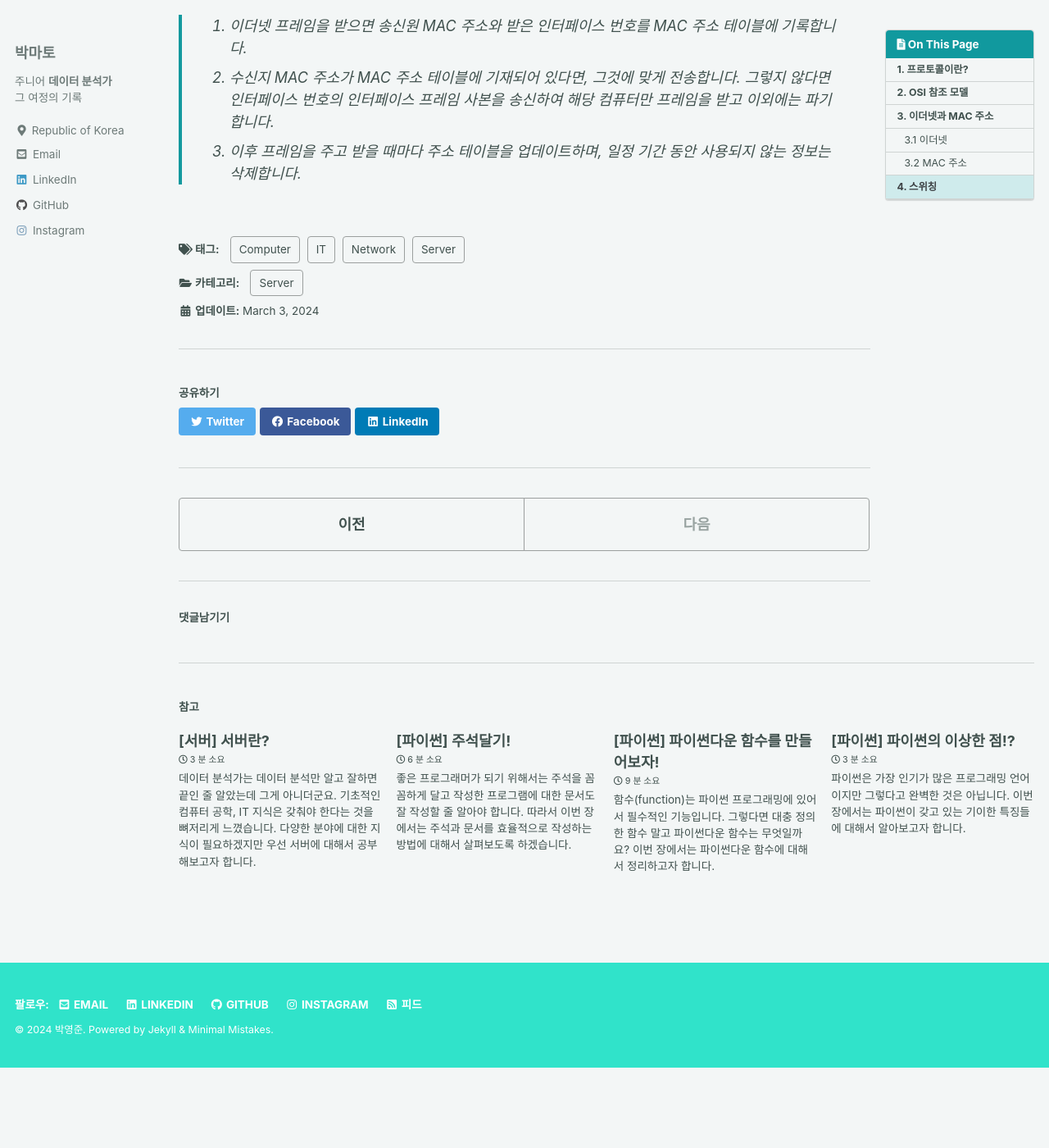
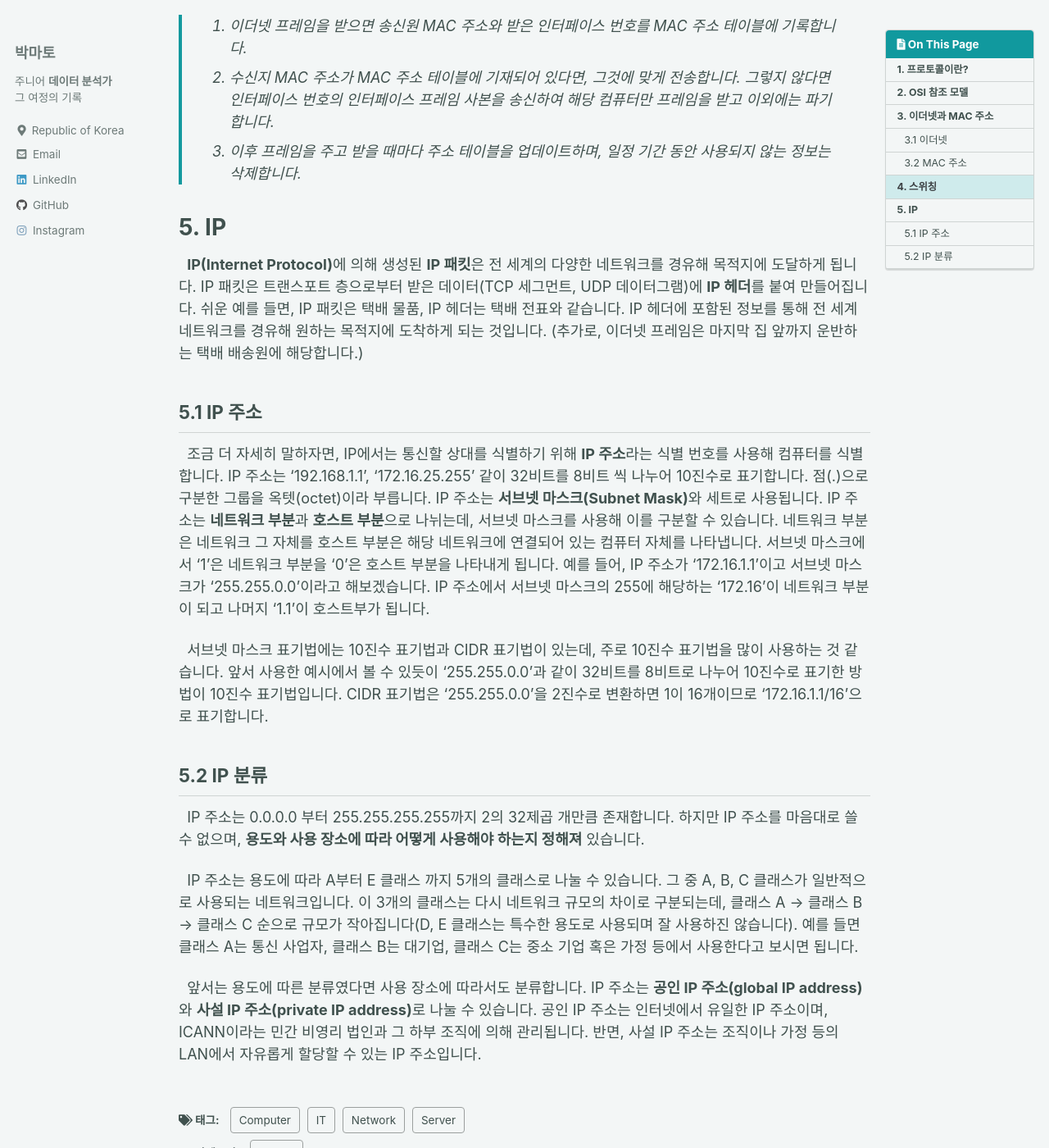
Before and after one commit to Mato-Park/Mato-Park.github.io, a Jekyll site: the page built from _posts/2024-03-03-server_basic2.md, in a window 1280 px wide and 1400 px high, scrolled down 2147 px. Shown: the whole window at 82% size. Built offline with Jekyll 4.4.1, drawn with Linux system fonts in a browser that asks for light colours; cached includes are drawn as plain includes; comment, search, counter and statistics services are not loaded; before the commit the page ends 3449 px from its top, so only the background shows below that; some of the changed text lies outside the part shown.

Commit message:
write 3rd server post 240311

```diff
--- a/_posts/2024-03-03-server_basic2.md
+++ b/_posts/2024-03-03-server_basic2.md
@@ -52,3 +52,18 @@ toc_label: "On This Page"
 > 1. 이더넷 프레임을 받으면 송신원 MAC 주소와 받은 인터페이스 번호를 MAC 주소 테이블에 기록합니다.
 > 2. 수신지 MAC 주소가 MAC 주소 테이블에 기재되어 있다면, 그것에 맞게 전송합니다. 그렇지 않다면 인터페이스 번호의 인터페이스 프레임 사본을 송신하여 해당 컴퓨터만 프레임을 받고 이외에는 파기합니다.
 > 3. 이후 프레임을 주고 받을 때마다 주소 테이블을 업데이트하며, 일정 기간 동안 사용되지 않는 정보는 삭제합니다.
+
+# 5. IP
+&#160; **IP(Internet Protocol)**에 의해 생성된 **IP 패킷**은 전 세계의 다양한 네트워크를 경유해 목적지에 도달하게 됩니다. IP 패킷은 트랜스포트 층으로부터 받은 데이터(TCP 세그먼트, UDP 데이터그램)에 **IP 헤더**를 붙여 만들어집니다. 쉬운 예를 들면, IP 패킷은 택배 물품, IP 헤더는 택배 전표와 같습니다. IP 헤더에 포함된 정보를 통해 전 세계 네트워크를 경유해 원하는 목적지에 도착하게 되는 것입니다. (추가로, 이더넷 프레임은 마지막 집 앞까지 운반하는 택배 배송원에 해당합니다.)<br>
+
+## 5.1 IP 주소
+&#160; 조금 더 자세히 말하자면, IP에서는 통신할 상대를 식별하기 위해 **IP 주소**라는 식별 번호를 사용해 컴퓨터를 식별합니다. IP 주소는 '192.168.1.1', '172.16.25.255' 같이 32비트를 8비트 씩 나누어 10진수로 표기합니다. 점(.)으로 구분한 그룹을 옥텟(octet)이라 부릅니다. IP 주소는 **서브넷 마스크(Subnet Mask)**와 세트로 사용됩니다. IP 주소는 **네트워크 부분**과 **호스트 부분**으로 나뉘는데, 서브넷 마스크를 사용해 이를 구분할 수 있습니다. 네트워크 부분은 네트워크 그 자체를 호스트 부분은 해당 네트워크에 연결되어 있는 컴퓨터 자체를 나타냅니다. 서브넷 마스크에서 '1'은 네트워크 부분을 '0'은 호스트 부분을 나타내게 됩니다. 예를 들어, IP 주소가 '172.16.1.1'이고 서브넷 마스크가 '255.255.0.0'이라고 해보겠습니다. IP 주소에서 서브넷 마스크의 255에 해당하는 '172.16'이 네트워크 부분이 되고 나머지 '1.1'이 호스트부가 됩니다. <br>
+
+&#160; 서브넷 마스크 표기법에는 10진수 표기법과 CIDR 표기법이 있는데, 주로 10진수 표기법을 많이 사용하는 것 같습니다. 앞서 사용한 예시에서 볼 수 있듯이 '255.255.0.0'과 같이 32비트를 8비트로 나누어 10진수로 표기한 방법이 10진수 표기법입니다. CIDR 표기법은 '255.255.0.0'을 2진수로 변환하면 1이 16개이므로 '172.16.1.1/16'으로 표기합니다.
+
+## 5.2 IP 분류
+&#160; IP 주소는 0.0.0.0 부터 255.255.255.255까지 2의 32제곱 개만큼 존재합니다. 하지만 IP 주소를 마음대로 쓸 수 없으며, **용도와 사용 장소에 따라 어떻게 사용해야 하는지 정해져** 있습니다. <Br>
+
+&#160; IP 주소는 용도에 따라 A부터 E 클래스 까지 5개의 클래스로 나눌 수 있습니다. 그 중 A, B, C 클래스가 일반적으로 사용되는 네트워크입니다. 이 3개의 클래스는 다시 네트워크 규모의 차이로 구분되는데, 클래스 A -> 클래스 B -> 클래스 C 순으로 규모가 작아집니다(D, E 클래스는 특수한 용도로 사용되며 잘 사용하진 않습니다). 예를 들면 클래스 A는 통신 사업자, 클래스 B는 대기업, 클래스 C는 중소 기업 혹은 가정 등에서 사용한다고 보시면 됩니다.<br>
+
+&#160; 앞서는 용도에 따른 분류였다면 사용 장소에 따라서도 분류합니다. IP 주소는 **공인 IP 주소(global IP address)**와 **사설 IP 주소(private IP address)**로 나눌 수 있습니다. 공인 IP 주소는 인터넷에서 유일한 IP 주소이며, ICANN이라는 민간 비영리 법인과 그 하부 조직에 의해 관리됩니다. 반면, 사설 IP 주소는 조직이나 가정 등의 LAN에서 자유롭게 할당할 수 있는 IP 주소입니다.
--- /dev/null
+++ b/_posts/2024-03-11-server_basic3.md
@@ -0,0 +1,47 @@
+---
+title: "[서버] 네트워크 관련 기초 지식에 대해 알아보자 (2/2)"
+
+categories:
+    - Server
+tags:
+    - Computer
+    - Server
+    - Network
+    - IT
+last_modified_at: 2024-03-11T21:06:00
+
+toc: true
+toc_sticky: true
+toc_label: "On This Page"
+---
+
+> 데이터 분석가는 데이터 분석만 알고 잘하면 끝인 줄 알았는데 그게 아니더군요. 기초적인 컴퓨터 공학, IT 지식은 갖춰야 한다는 것을 뼈저리게 느꼈습니다. 다양한 분야에 대한 지식이 필요하겠지만 우선 네트워크에 대해서 공부해보고자 합니다.<br>
+
+&#160; 지난 포스트에 이어서 네트워크 관련 기초 지식에 대해 작성해보겠습니다.
+
+# 1. 라우팅
+&#160; 전세계의 인터넷은 어떻게 연결되어 있는 걸까요? 인터넷은 수많은 라우터가 거미줄 형태로 얽혀 네트워크를 연결함으로써 만들어지게 됩니다. 이 라우터는 네트워크 상에서 IP 패킷을 버킷 릴레이하여 데이터를 주고 받게 됩니다. 이 버킷 릴레이를 바로 **라우팅**이라 부릅니다. 즉, 우리는 라우터를 통해 우리가 사용하는 데스크톱 컴퓨터, 모바일 기기에서 인터넷에 연결해 사용할 수 있는 것입니다. <br>
+
+&#160; 그렇다면 라우터에서는 어떻게 데이터를 원하는 목적지에 보낼까요? 라우터에서는 미리 만들어진 **라우팅 테이블**을 사용해 IP 패킷 송신지를 관리합니다. 라우팅 테이블은 '수신 네트워크'와 그 수신 네트워크에 대한 IP 주소 정보인 '넥스트 홉'으로 구성되어 있습니다. 라우터가 IP 패킷을 수신하게 되면 라우팅 테이블의 수신지 네트워크를 참조해 IP 패킷에 포함된 수신지 네트워크와 일치하면 그 곳으로 보내고 맞지 않으면 파기합니다. <br>
+
+&#160; 라우팅 테이블은 **정적 라우팅**과 **동적 라우팅** 두 종류의 방법을 사용해 만들어집니다. 정적 라우팅은 **수동으로 라우팅 테이블을 만드는 방법**입니다. 반면, 동적 라우팅은 **근처 라우터 사이에서 경로 정보를 교환하면서 자동으로 라우팅 테이블을 만드는 방법**입니다. 이때, 경로 정보를 교환하기 위한 프로토콜을 **라우팅 프로토콜**이라 부릅니다. 정적 라우팅은 설정과 관리가 쉬워 소규모 네트워크 환경에서 주로 사용되고, 동적 라우팅은 네트워크 환경 변화에 대응하기 쉬우므로 중간 ~ 대규모 네트워크 환경에서 사용됩니다.
+
+# 2. ARP
+&#160; **ARP(Address Resolution Protocol)**는 컴퓨터에 물리적으로 할당된 물리적 주소인 MAC 주소와 OS에서 설정한 논리적 주소인 IP 주소를 묶어주는 역활을 합니다. 라우터를 경유할 때마다 MAC 주소는 변하기 때문에 IP 패킷만으로는 이더넷 프레임을 만들기 위한 정보가 부족합니다. 따라서 ARP를 사용해서 IP 주소로부터 MAC 주소를 구합니다. <br>
+
+&#160; 데이터를 송신하는 컴퓨터가 네트워크 층으로부터 IP 패킷을 받으면 우선 IP 주소가 같은 네트워크에 있는지 확이합니다. 같은 네트워크에 있다면 해당 IP 주소를 ARP에 문의(**ARP 요청**)하고, 그 응답 결과(**ARP 응답**)를 **ARP 테이블**이라 불리는 메모리상의 테이블에 등록하고 이더넷 프레임을 만듭니다. 만약, IP 주소가 같은 네트워크에 없다면 기본 게이트웨이의 MAC 주소를 ARP에 문의하여 같은 처리를 수행합니다. 기본 게이트웨이란 자신 이외의 네트워크로 갈 때 사용하는 출구의 IP 주소이며, 주로 방화벽이나 라우터의 IP 주소가 기본 게이트웨이가 되는 경우가 많습니다.
+
+# 3. TCP & UDP
+&#160; 트랜스포트층에서는 통신 요건에 맞게 TCP와 UDP 각각 프로토콜을 제공합니다.<br>
+
+&#160; **TCP(Transmission Control Process)**는 **신뢰성**이 중요할 때에 사용되는 프로토콜입니다. TCP는 통신하는 컴퓨터 사이에서 응답을 주고받음으로써 통신 신뢰성을 높입니다. 따라서, 데이터를 빠뜨리면 안되는 서비스에서 주로 사용됩니다. **UDP(User Datagram Protocol)**은 신뢰성보다는 **속도(실시간성)**가 중요할 때에 사용되는 프로토콜입니다. UDP에서는 응답 절차를 생략하고 일방적으로 데이터를 보내서 통신의 즉시성을 높입니다. 따라서 실시간성이 필요한 서비스에서 주로 UDP를 사용합니다. <Br>
+
+&#160; TCP와 UDP는 포트 번호를 사용해 컴퓨터 안에 어떤 서비스에 데이터를 보낼지 결정합니다. 포트 번호는 0 ~ 65535(16비트) 범위로 숫자에 따라 용도가 정해져 있습니다. 0~1023은 **기정 포트(well-known port)**로 웹서버나 메일 서버 등 일반적인 소프트웨어에서, 1024~49151은 **등록 포트(registered port)**로 주로 메이커 특유의 서버 소프트웨어가 클라이언트의 요청을 대기할 때 사용합니다. 49512~65535는 **동적 포트(dynamic port)**이며 서버가 클라이언트 소프트웨어를 식별하기 위해 사용됩니다.
+
+# 4. 포트 번호
+&#160; **포트 번호**는 컴퓨터 내에서 작동하는 애플리케이션을 식별하기 위한 숫자입니다.
+
+# 5. NAT & NAPT
+&#160; 기업이나 가정에서 사용하는 사설 IP 주소를 인터넷에서 사용하는 공용 IP 주소로 변환하는 기술이 바로 **NAT(Network Address Translation), NAPT(Network Address Port Translation)**입니다. 주로 LAN과 인터넷을 연결하는 라우터나 방화벽에서 수행합니다. <br>
+
+&#160; NAT는 사설 IP 주소와 공인 IP 주소를 1:1로 묶어서 변환하며, 서버를 인터넷에 공개할 때 사용합니다. NAPT는 사설 IP주소와 공인 IP 주소를 n:1로 묶어서 변환하며, LAN에 있는 여러 컴퓨터로부터 인터넷에 연결할 때 사용합니다.
```
Also changed, not shown: 4 other files.
